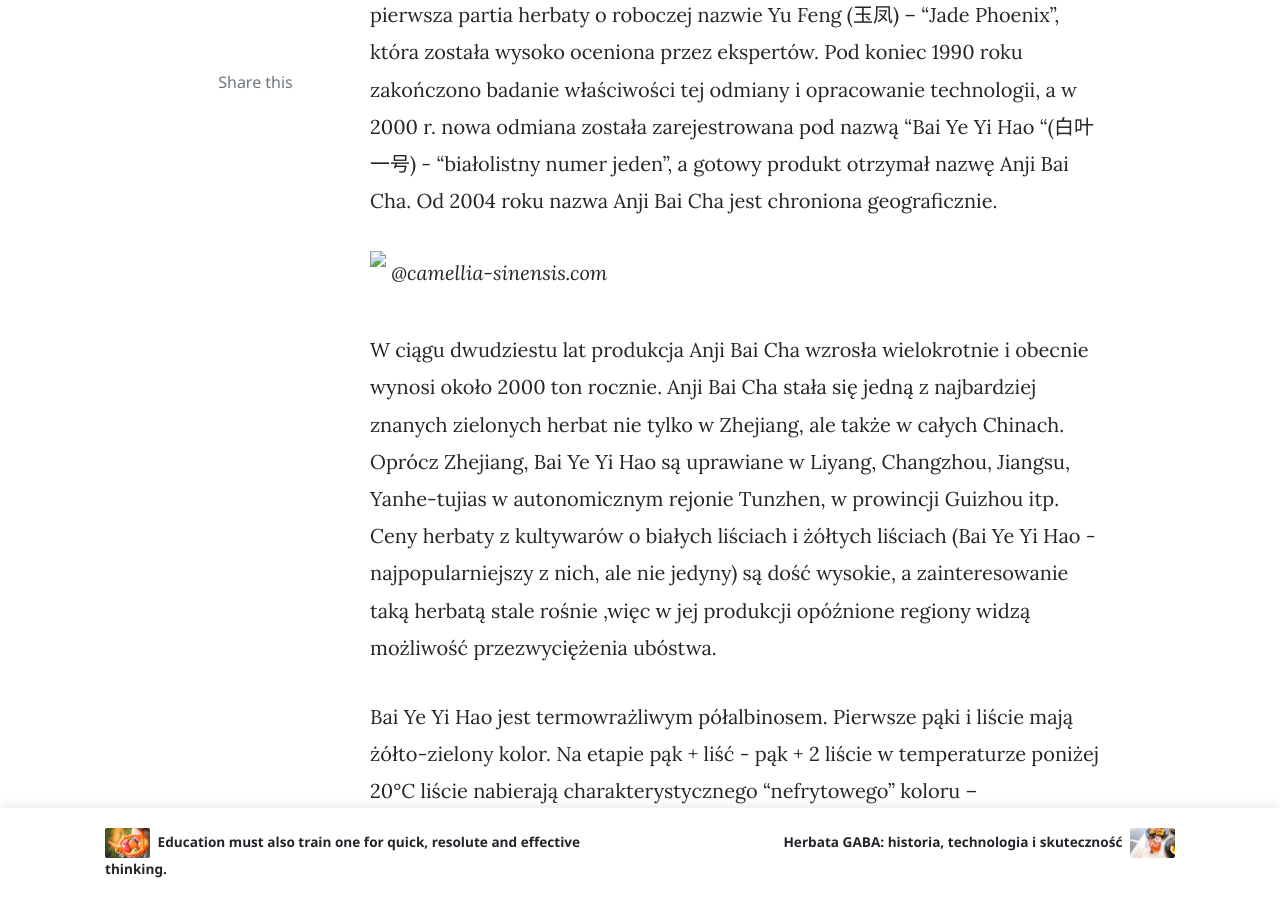
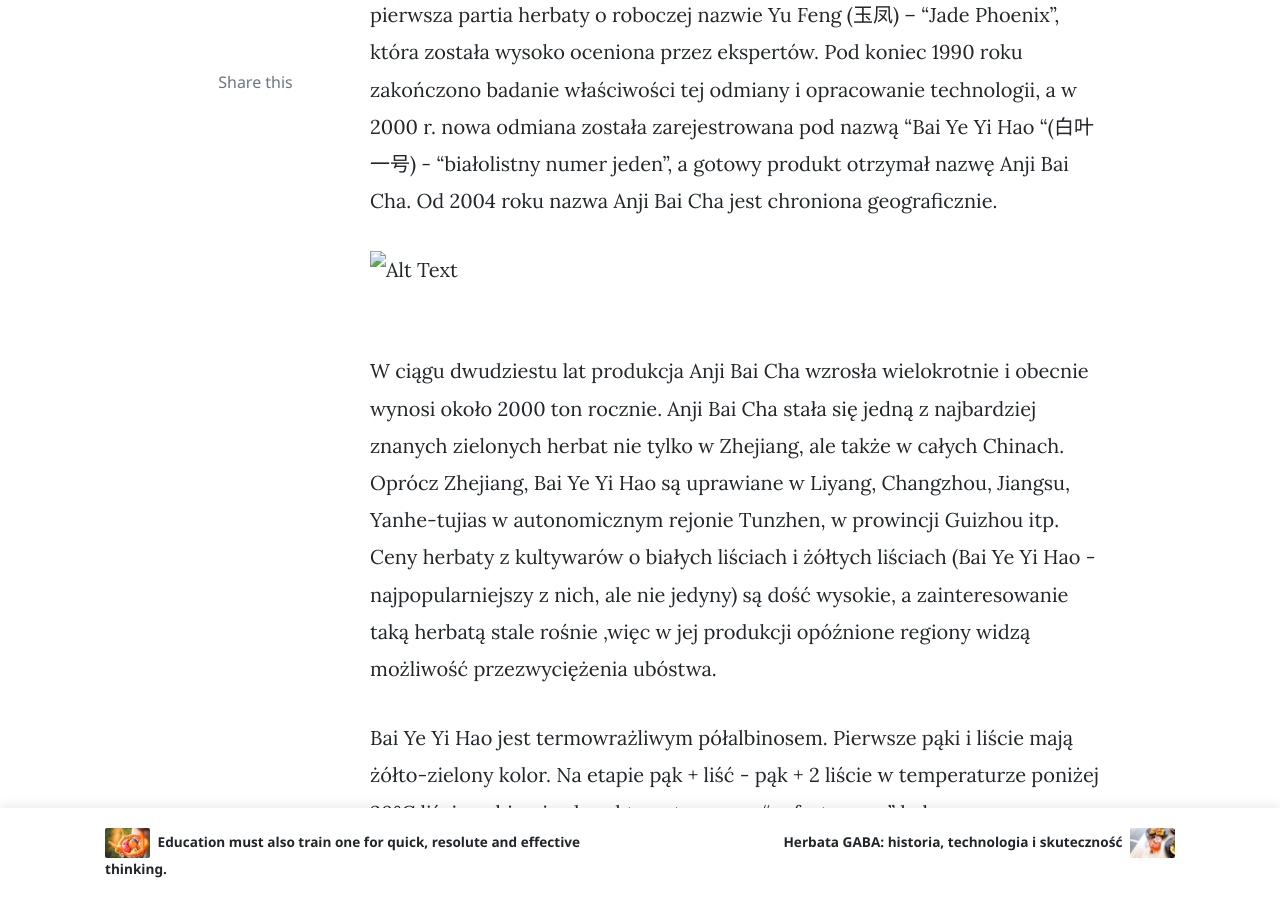
Before and after one commit to asiomchen/asiomchen.github.io, a Jekyll site: the page built from _posts/2020-10-04-o-molekularnych-podstawach-bielactwa-herbacianego.md, in a window 1280 px wide and 900 px high, scrolled down 808 px. Built offline with Jekyll 4.4.1, drawn with Linux system fonts in a browser that asks for light colours; nearby versions of some CDN libraries; comment, search, counter and statistics services are not loaded.

Commit message:
Update 2020-10-04-o-molekularnych-podstawach-bielactwa-herbacianego.md

```diff
--- a/_posts/2020-10-04-o-molekularnych-podstawach-bielactwa-herbacianego.md
+++ b/_posts/2020-10-04-o-molekularnych-podstawach-bielactwa-herbacianego.md
@@ -6,8 +6,7 @@ image: assets/images/demo1.jpg
 ---
 Anji Bai Cha (安吉白茶), biała herbata Anji to nowoczesna odmiana zielonej herbaty z rejonu Anji w prowincji Zhejiang. W latach 70. w pobliżu wsi Dashi odkryto stare drzewo herbaciane o niezwykłym jasnym kolorze młodych pędów. W 1982 r. rozpoczęto prace nad namnażaniem wegetatywnym materiału z tego drzewa, w wyniku tego 1991 r. powstała pierwsza partia herbaty o roboczej nazwie Yu Feng (玉凤) – "Jade Phoenix", która została wysoko oceniona przez ekspertów. Pod koniec 1990 roku zakończono badanie właściwości tej odmiany i opracowanie technologii, a w 2000 r. nowa odmiana została zarejestrowana pod nazwą "Bai Ye Yi Hao "(白叶一号) - "białolistny numer jeden", a gotowy produkt otrzymał nazwę Anji Bai Cha. Od 2004 roku nazwa Anji Bai Cha jest chroniona geograficznie.
 
-<img src="assets/images/anji/51162444565_3c8e357712_b.jpg">
-<em>@camellia-sinensis.com</em>
+![Alt Text](assets/images/anji/51162444565_3c8e357712_b.jpg)
 
 W ciągu dwudziestu lat produkcja Anji Bai Cha wzrosła wielokrotnie i obecnie wynosi około 2000 ton rocznie. Anji Bai Cha stała się jedną z najbardziej znanych zielonych herbat nie tylko w Zhejiang, ale także w całych Chinach. Oprócz Zhejiang, Bai Ye Yi Hao są uprawiane w Liyang, Changzhou, Jiangsu, Yanhe-tujias w autonomicznym rejonie Tunzhen, w prowincji Guizhou itp. Ceny herbaty z kultywarów o białych liściach i żółtych liściach (Bai Ye Yi Hao - najpopularniejszy z nich, ale nie jedyny) są dość wysokie, a zainteresowanie taką herbatą stale rośnie ,więc w jej produkcji opóźnione regiony widzą możliwość przezwyciężenia ubóstwa.
 
```
